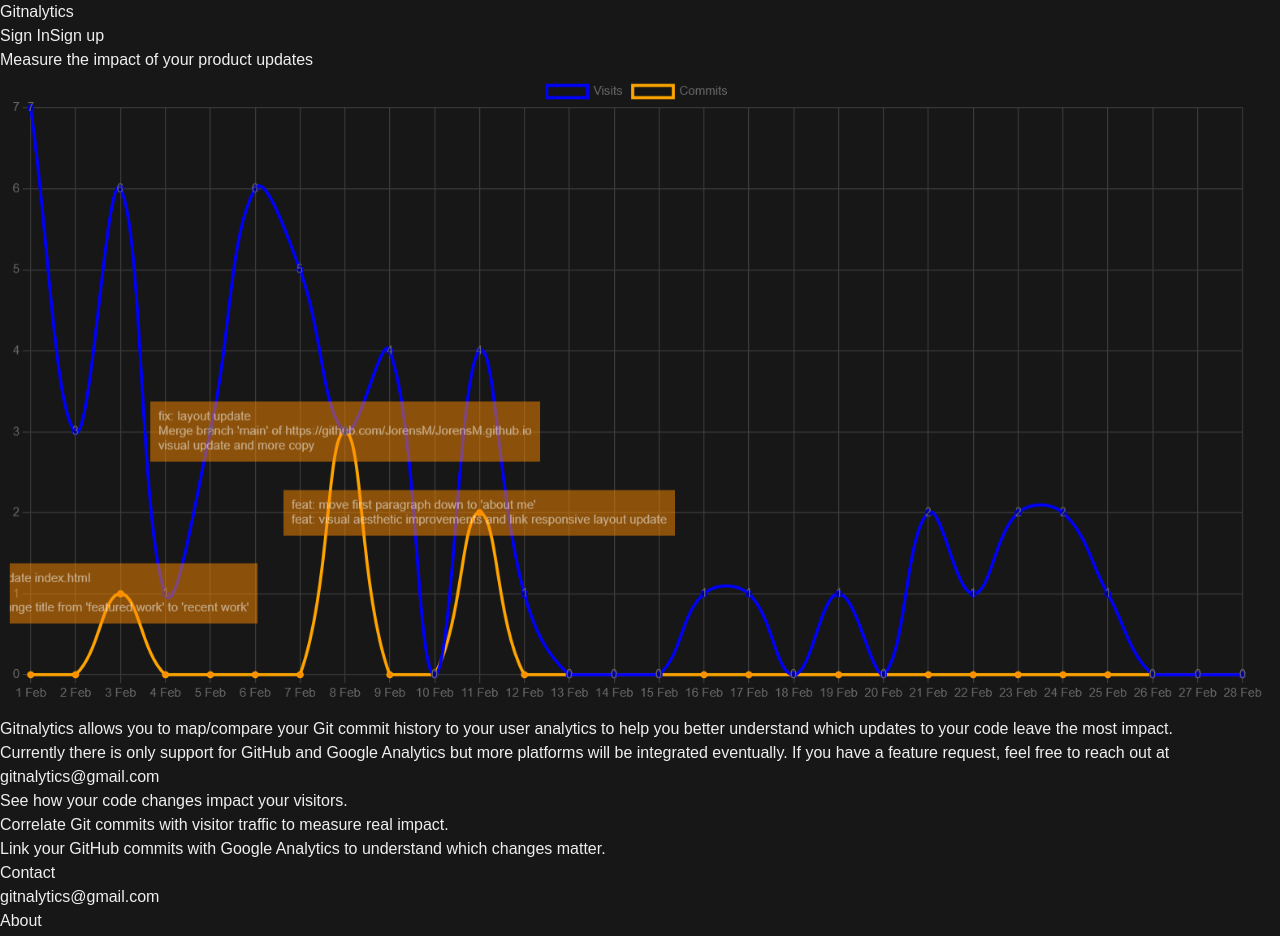
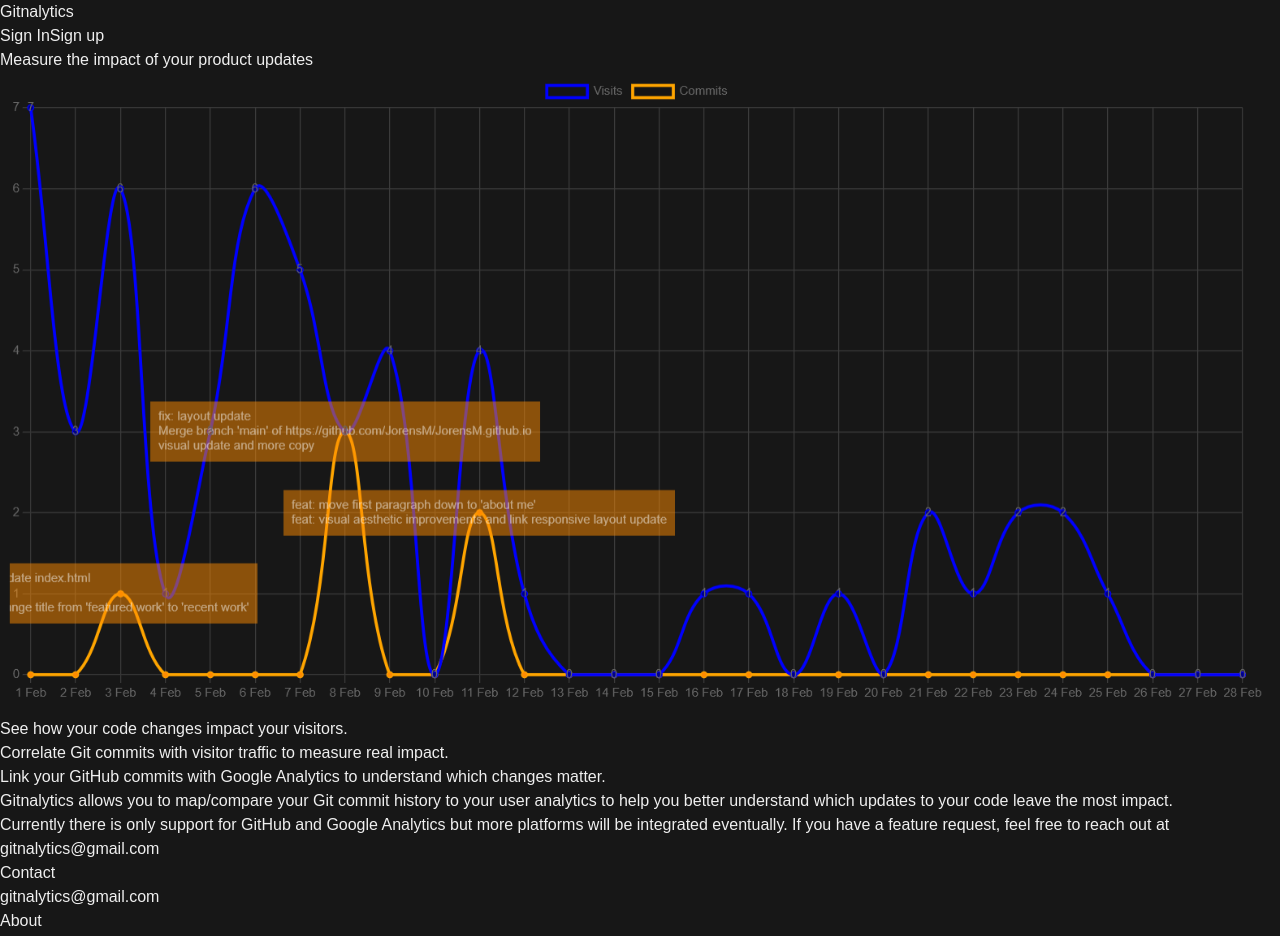
Before and after one commit to JorensM/gitnalytics, a Next.js app: page / in a window 1280 px wide. Shown: the top 936 px of the page. Built offline with nearby package versions, Linux system fonts and the light colour scheme; no server answers.

Commit message:
Move feature list for Gitnalytics impact measurement higher up
So that it can be seen in Google search results. Also style it.

```diff
--- a/src/app/(home)/page.tsx
+++ b/src/app/(home)/page.tsx
@@ -15,6 +15,11 @@ export default async function Home() {
     <div className='flex flex-col p-8 max-w-[1000px] gap-4'>
       <h2 className='text-2xl'>Measure the impact of your product updates</h2>
       <img src='gitnalytics_2.PNG' className='w-full'/>
+      <ul className='my-2 list-disc'>
+        <li>See how your code changes impact your visitors.</li>
+        <li>Correlate Git commits with visitor traffic to measure real impact.</li>
+        <li>Link your GitHub commits with Google Analytics to understand which changes matter.</li>
+      </ul>
       <p>
         Gitnalytics allows you to map/compare your Git commit history to your user analytics
         to help you better understand which updates to your code leave the most
@@ -25,11 +30,7 @@ export default async function Home() {
         platforms will be integrated eventually. If you have a feature request,
         feel free to reach out at <MailLink/>
       </p>
-      <ul>
-        <li>See how your code changes impact your visitors.</li>
-        <li>Correlate Git commits with visitor traffic to measure real impact.</li>
-        <li>Link your GitHub commits with Google Analytics to understand which changes matter.</li>
-      </ul>
+
     </div>
   );
 }
```
